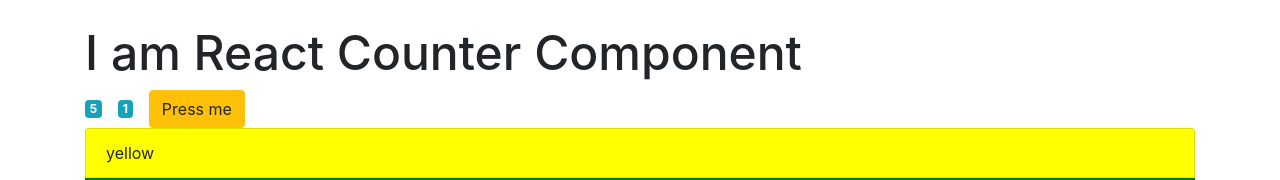
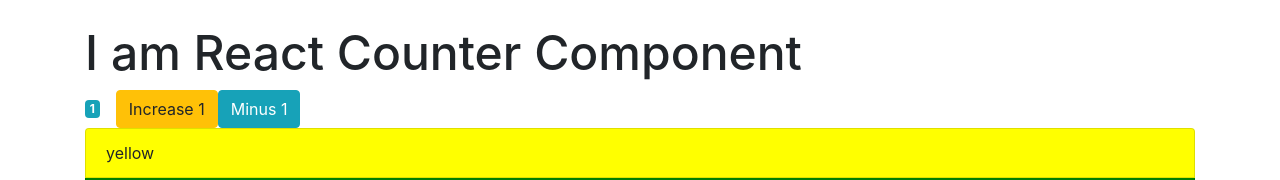
Before and after one commit to Alejupas/react_intro, a React (Create React App) app: page / in a window 1280 px wide. Shown: the top 180 px of the page. Built offline with nearby package versions, Linux system fonts and the light colour scheme.

Commit message:
difference btn minus plus

```diff
--- a/src/components/counter.jsx
+++ b/src/components/counter.jsx
@@ -23,21 +23,29 @@ class Counter extends Component {
     //     this.handleIncrement = this.handleIncrement.bind(this)
     // }
 
-    handleIncrement = () => {
-        console.log('you pressed a button');
-        console.log("this.state.count", this.state.count)
+    handleIncrement = (btnId) => {
+        console.log('btnId',btnId);
         // nIEKADA NEKEICIAM STATE TIESIOGIAI !!!!!!!!!
+        //nes tik consolej atsivaizduos bet ne dome. lol
+        // console.log("this.state.count", this.state.count)
         // this.state.count ++;
-        this.setState({count : this.state.count + 1})
+        if (btnId === 'btn_1') {
+            this.setState({count : this.state.count + 1})
+            return;
+        }
+        this.setState({count: this.state.count - 1})
     }
+
+
 
     render(){
         return (
             <div className="container mt-4">
                <h2 style={{fontSize: '3em'}}>I am React Counter Component</h2>
-               <span className="badge badge-info mr-3">{ 5 }</span>
+               {/* <span className="badge badge-info mr-3">{ 5 }</span> */}
                <span className={this.getBadgeClasses()}>{ this.formatCount() }</span>
-                <button onClick={this.handleIncrement} className="btn btn-warning">Press me</button>
+                <button onClick={()=>this.handleIncrement('btn_1')} className="btn btn-warning">Increase 1</button>
+                <button onClick={()=>this.handleIncrement('btn_2')} className="btn btn-info">Minus 1</button>
 
                 <ul className="list-group">
                     { this.state.colors.length === 0 && <p className="alert alert-warning">There are no colors left</p>}
```
